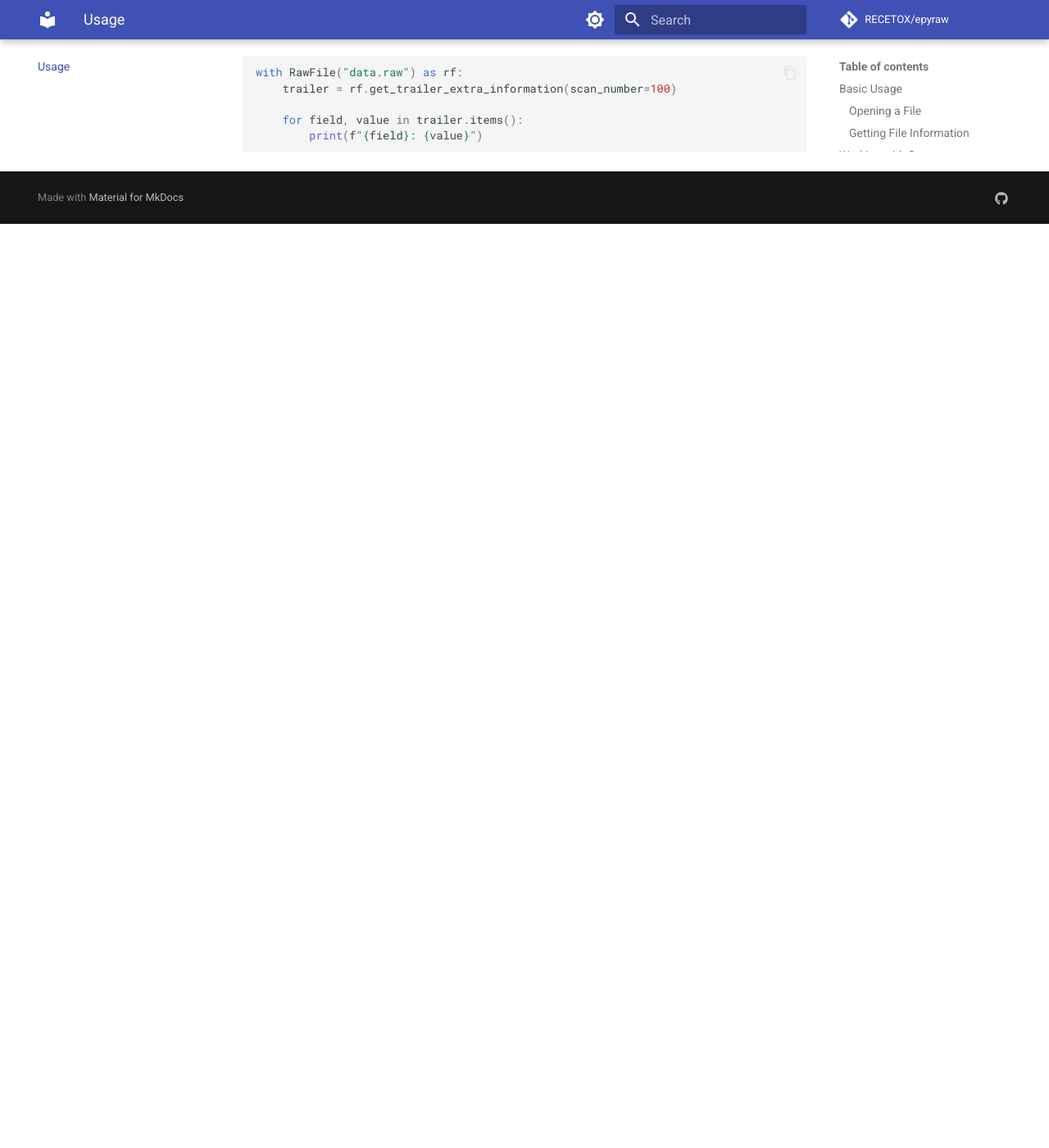
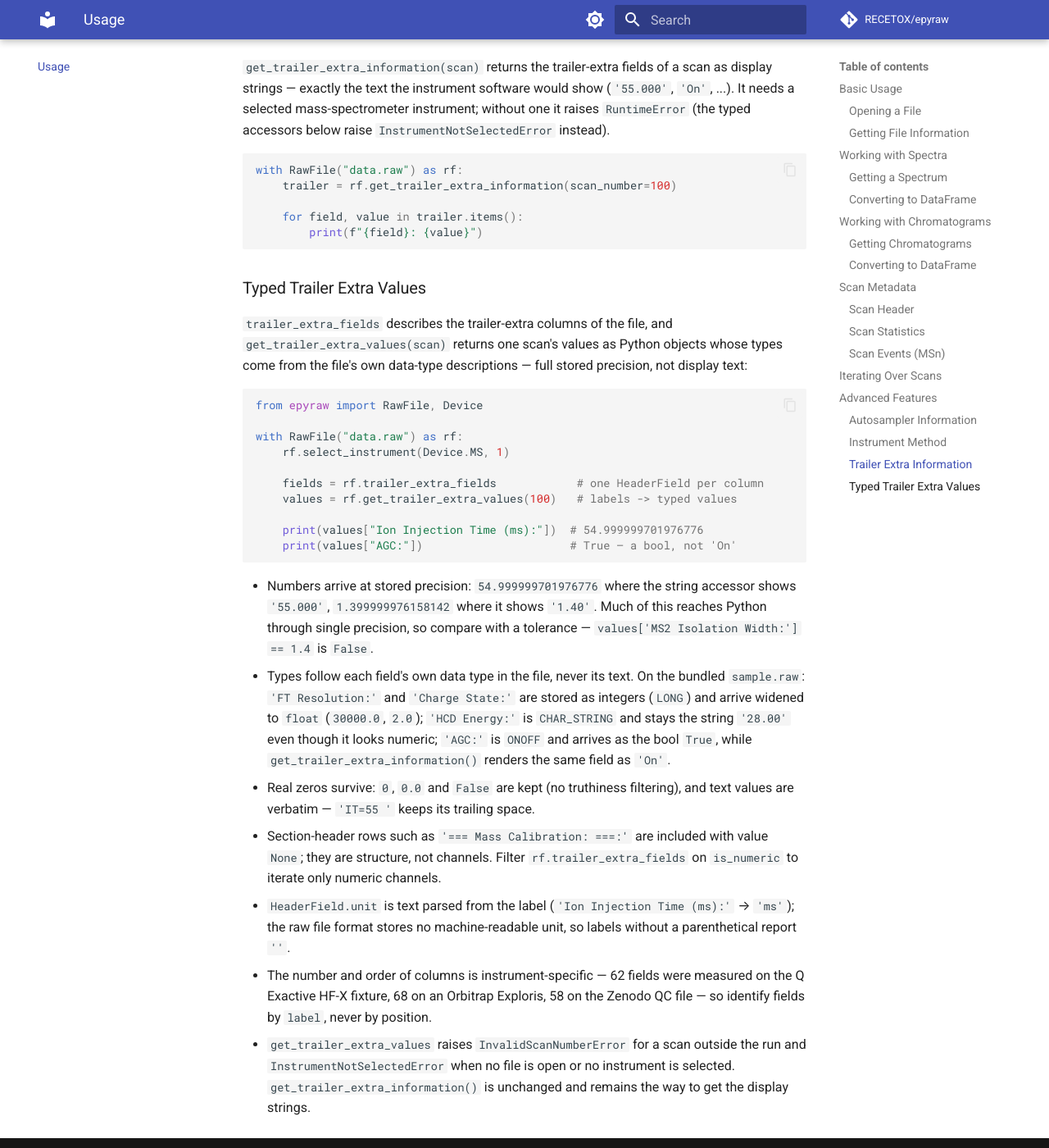
Before and after one commit to RECETOX/epyraw, an MkDocs documentation site: the page built from docs/usage.md, in a window 1280 px wide and 1400 px high, scrolled down 3748 px. Shown: the whole window at 82% size. Built offline with MkDocs 1.6.1 and Material for MkDocs 9.7.7, drawn with Linux system fonts in a browser that asks for light colours; comment, search, counter and statistics services are not loaded; before the commit the page ends 4021 px from its top, so only the background shows below that.

Commit message:
document typed trailer-extra access
README feature line plus the RawFile property and method tables, one line in
docs/index.md, HeaderField in the models API members, and a "Typed Trailer Extra
Values" section in docs/usage.md.

The usage section records what each data type arrives as, that much of this reaches
Python through single precision so comparing `values['MS2 Isolation Width:'] == 1.4`
is False (it is 1.399999976158142), and that column counts differ by instrument --
62 on the Q Exactive HF-X fixture and 58 on the Zenodo QC file are reproducible
here, 68 on an Orbitrap Exploris GA90001 is not, so fields must be addressed by
label rather than position.

`mkdocs build --strict` passes and the new :meth: / :attr: cross-references render
as links rather than literal text.

Co-Authored-By: Claude Code <noreply@anthropic.com>

````diff
--- a/docs/usage.md
+++ b/docs/usage.md
@@ -180,6 +180,12 @@ with RawFile("data.raw") as rf:
 
 ### Trailer Extra Information
 
+`get_trailer_extra_information(scan)` returns the trailer-extra fields of a
+scan as display strings — exactly the text the instrument software would
+show (`'55.000'`, `'On'`, ...). It needs a selected mass-spectrometer
+instrument; without one it raises `RuntimeError` (the typed accessors below
+raise `InstrumentNotSelectedError` instead).
+
 ```python
 with RawFile("data.raw") as rf:
     trailer = rf.get_trailer_extra_information(scan_number=100)
@@ -187,3 +193,49 @@ with RawFile("data.raw") as rf:
     for field, value in trailer.items():
         print(f"{field}: {value}")
 ```
+
+### Typed Trailer Extra Values
+
+`trailer_extra_fields` describes the trailer-extra columns of the file, and
+`get_trailer_extra_values(scan)` returns one scan's values as Python objects
+whose types come from the file's own data-type descriptions — full stored
+precision, not display text:
+
+```python
+from epyraw import RawFile, Device
+
+with RawFile("data.raw") as rf:
+    rf.select_instrument(Device.MS, 1)
+
+    fields = rf.trailer_extra_fields            # one HeaderField per column
+    values = rf.get_trailer_extra_values(100)   # labels -> typed values
+
+    print(values["Ion Injection Time (ms):"])  # 54.999999701976776
+    print(values["AGC:"])                      # True — a bool, not 'On'
+```
+
+- Numbers arrive at stored precision: `54.999999701976776` where the string
+  accessor shows `'55.000'`, `1.399999976158142` where it shows `'1.40'`. Much of
+  this reaches Python through single precision, so compare with a tolerance —
+  `values['MS2 Isolation Width:'] == 1.4` is `False`.
+- Types follow each field's own data type in the file, never its text. On the
+  bundled `sample.raw`: `'FT Resolution:'` and `'Charge State:'` are stored as
+  integers (`LONG`) and arrive widened to `float` (`30000.0`, `2.0`);
+  `'HCD Energy:'` is `CHAR_STRING` and stays the string `'28.00'` even though
+  it looks numeric; `'AGC:'` is `ONOFF` and arrives as the bool `True`, while
+  `get_trailer_extra_information()` renders the same field as `'On'`.
+- Real zeros survive: `0`, `0.0` and `False` are kept (no truthiness filtering),
+  and text values are verbatim — `'IT=55 '` keeps its trailing space.
+- Section-header rows such as `'=== Mass Calibration: ===:'` are included with
+  value `None`; they are structure, not channels. Filter
+  `rf.trailer_extra_fields` on `is_numeric` to iterate only numeric channels.
+- `HeaderField.unit` is text parsed from the label (`'Ion Injection Time
+  (ms):'` → `'ms'`); the raw file format stores no machine-readable unit, so
+  labels without a parenthetical report `''`.
+- The number and order of columns is instrument-specific — 62 fields were
+  measured on the Q Exactive HF-X fixture, 68 on an Orbitrap Exploris, 58 on
+  the Zenodo QC file — so identify fields by `label`, never by position.
+- `get_trailer_extra_values` raises `InvalidScanNumberError` for a scan outside
+  the run and `InstrumentNotSelectedError` when no file is open or no
+  instrument is selected. `get_trailer_extra_information()` is unchanged and
+  remains the way to get the display strings.
````
Also changed, not shown: README.md (+4 -2 lines), docs/api/models.md (+1 -0 lines), docs/index.md (+1 -0 lines).
